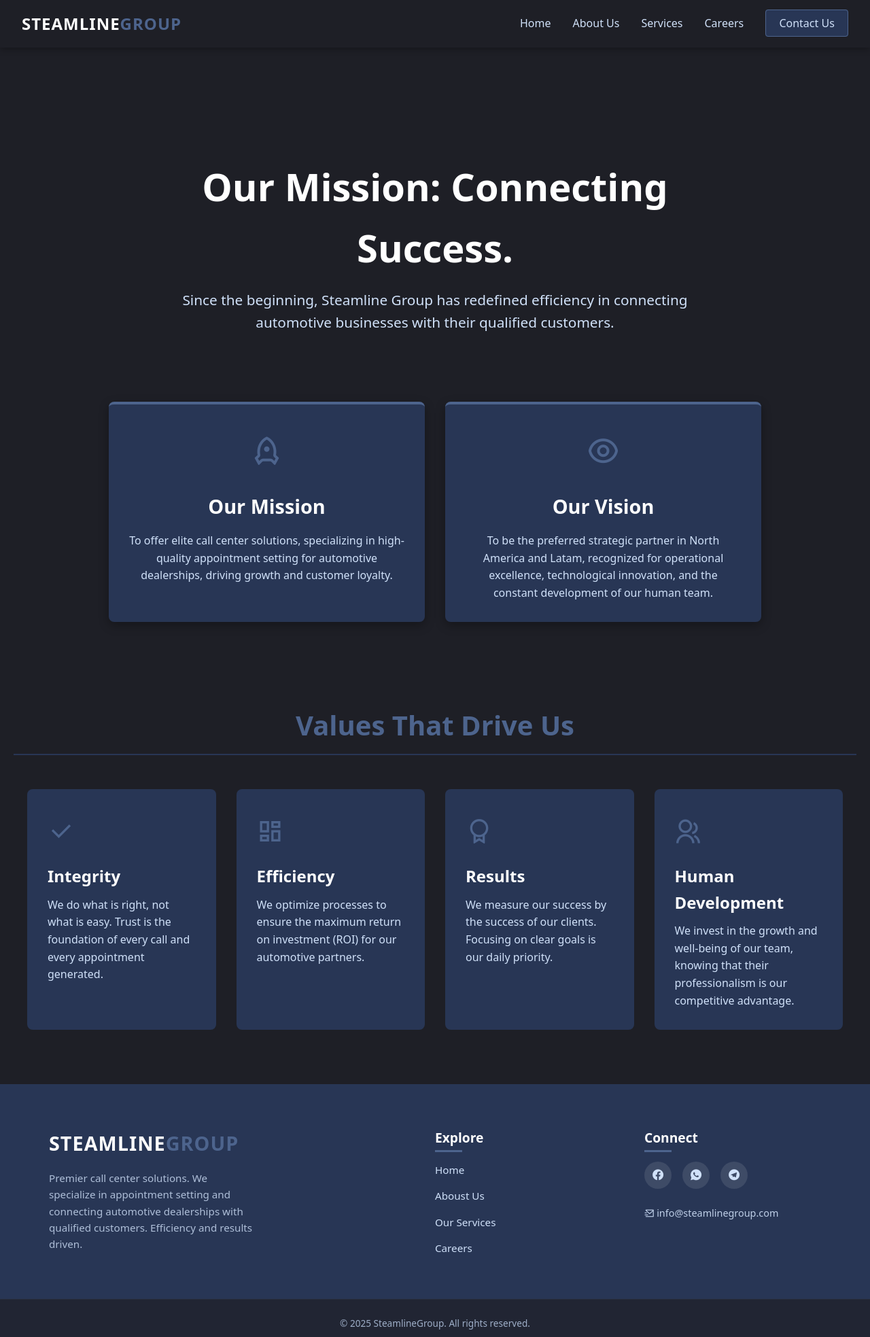
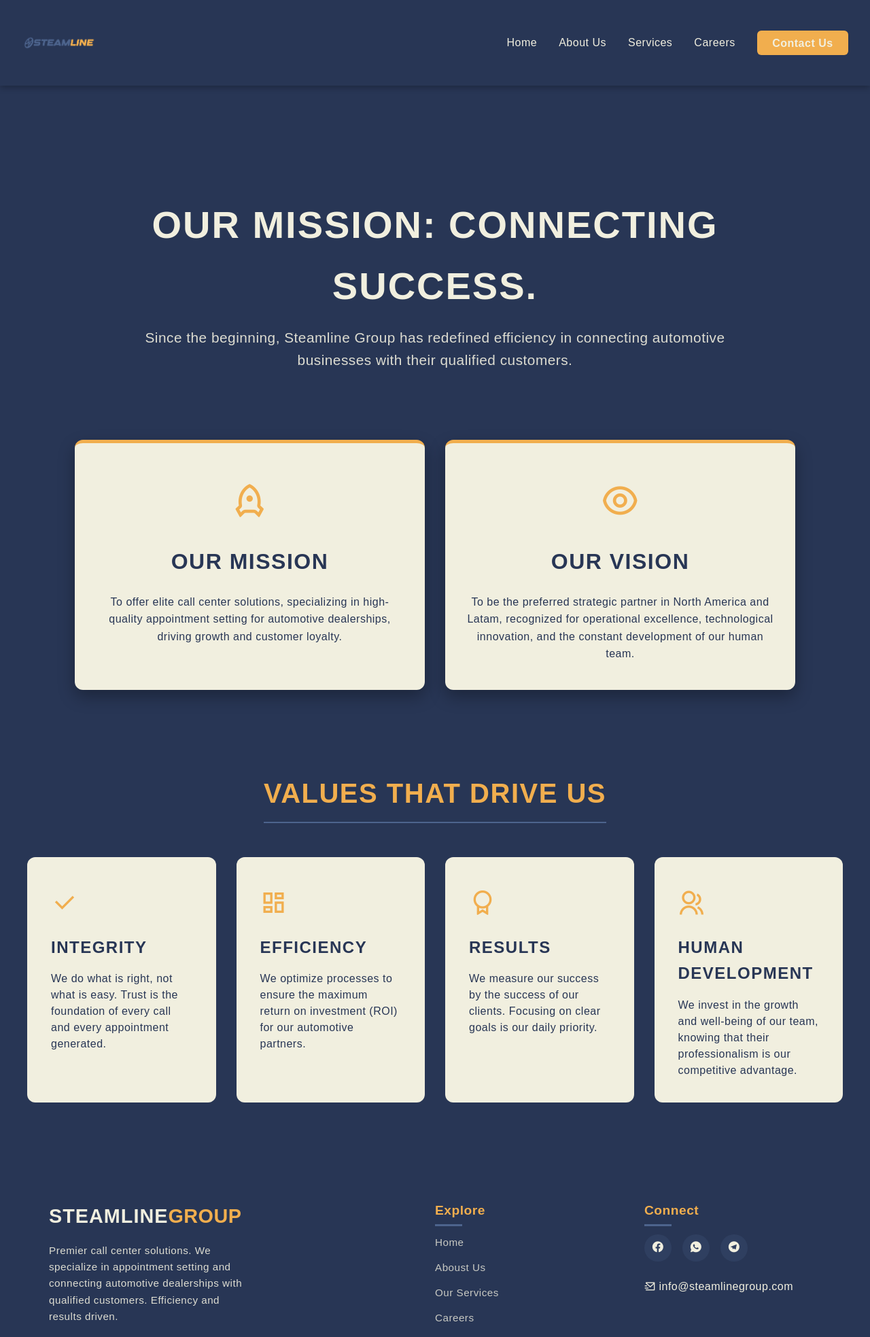
Before and after one commit to rafaeldevs96/proyecto-german, a plain HTML site: page aboutUs.html in a window 1280 px wide. Shown: the top 1967 px of the page at 68% size. Drawn offline with nearby package versions, Linux system fonts and the light colour scheme; a web font is replaced by a local one.

Commit message:
feat: update typography to official brand fonts and fix footer styles

```diff
--- a/aboutUs.html
+++ b/aboutUs.html
@@ -11,7 +11,9 @@
 <body>
 
     <nav class="navbar">
-        <a href="index.html" class="logo">STEAMLINE<span class="highlight">GROUP</span></a>
+        <a href="assets/LOGO PNG.png" class="logo">
+        <img src="assets/LOGO PNG.png" alt="Steam line Logo" class="logo-img">
+    </a>
 
         <ul class="nav-menu">
             <li class="nav-item"><a href="index.html" class="nav-link">Home</a></li>
--- a/css/about.css
+++ b/css/about.css
@@ -1,9 +1,11 @@
-/* --- ESTILOS DE LA PÁGINA ABOUT US --- */
+/* ================================================= */
+/* --- ESTILOS COMPLETOS: PÁGINA ABOUT US (CON FIX DE ANIMACIÓN) --- */
+/* ================================================= */
 
 .about-page-content {
-    padding-top: 80px; /* Espacio para el Navbar */
-    background-color: var(--color-bg-main);
-    color: var(--color-text-light);
+    padding-top: 80px;
+    background-color: #283655; /* Oxfort Blue */
+    color: #F1EFDF; /* Light Grayish Yellow */
 }
 
 .about-hero-header {
@@ -15,67 +17,72 @@
 
 .main-title {
     font-size: 3.5rem;
-    color: var(--color-white);
+    color: #F1EFDF;
     margin-bottom: 15px;
 }
 
 .subtitle-text {
     font-size: 1.3rem;
-    color: var(--color-text-light);
+    color: #F1EFDF;
+    opacity: 0.9;
 }
 
-/* --- Misión y Visión (Dos Columnas) --- */
+/* --- Misión y Visión --- */
 
 .mission-vision-grid {
     display: flex;
+    flex-direction: row;
     justify-content: center;
+    align-items: stretch;
     gap: 30px;
-    max-width: 1000px;
+    max-width: 1100px;
     margin: 40px auto;
     padding: 0 20px;
 }
 
 .mv-card {
     flex: 1;
-    background-color: var(--color-secondary);
-    padding: 30px;
-    border-radius: 8px;
+    background-color: #F1EFDF;
+    padding: 40px 30px;
+    border-radius: 12px;
     text-align: center;
-    box-shadow: 0 5px 15px rgba(0, 0, 0, 0.3);
-    border-top: 4px solid var(--color-accent); /* Detalle de acento */
+    box-shadow: 0 10px 25px rgba(0, 0, 0, 0.3);
+    border-top: 5px solid #F1AE4E;
+
+    /* --- FIX ANIMACIÓN --- */
+    opacity: 0; /* Empieza invisible */
+    transform: translateY(30px); /* Empieza un poco abajo */
+    animation: fadeInUpCustom 0.8s ease-out forwards;
+    transition: transform 0.3s ease, box-shadow 0.3s ease;
 }
 
-.mv-card h2 {
-    color: var(--color-white);
-    font-size: 1.8rem;
-    margin-bottom: 15px;
+.mv-card:hover {
+    transform: translateY(-10px) !important; /* El !important evita conflicto con la animación al terminar */
+    box-shadow: 0 15px 35px rgba(0, 0, 0, 0.5);
 }
 
-.mv-icon {
-    font-size: 3rem;
-    color: var(--color-accent);
-    display: block;
-    margin-bottom: 20px;
-}
+.mv-card h2 { color: #283655; font-size: 2rem; margin-bottom: 20px; }
+.mv-card p { color: #283655; line-height: 1.6; }
+.mv-icon { font-size: 3.5rem; color: #F1AE4E; margin-bottom: 20px; display: block; }
 
-/* --- Valores Fundamentales (Grid de 4) --- */
+/* --- Valores Fundamentales --- */
 
 .core-values-section {
     padding: 80px 20px;
-    background-color: var(--color-bg-main);
+    background-color: #283655;
 }
 
 .section-heading {
     text-align: center;
     font-size: 2.5rem;
-    color: var(--color-accent);
+    color: #F1AE4E;
     margin-bottom: 50px;
-    border-bottom: 2px solid var(--color-secondary);
-    display: inline-block;
-    padding-bottom: 10px;
+    border-bottom: 2px solid #4D648D;
+    display: block;
+    max-width: fit-content;
     margin-left: auto;
     margin-right: auto;
-    display: block;
+    padding-bottom: 10px;
 }
 
 .values-grid {
@@ -87,95 +94,51 @@
 }
 
 .value-item {
-    background-color: var(--color-secondary);
-    padding: 30px;
-    border-radius: 8px;
-    text-align: left;
-}
-
-.value-item h3 {
-    color: var(--color-white);
-    font-size: 1.5rem;
-    margin-bottom: 10px;
-}
-
-.value-icon {
-    font-size: 2.5rem;
-    color: var(--color-accent);
-    margin-bottom: 15px;
-    display: block;
-}
-
-/* Responsive para About Us */
-@media (max-width: 768px) {
-    .mission-vision-grid {
-        flex-direction: column;
-    }
-    .about-hero-header {
-        padding: 50px 20px 40px;
-    }
-    .main-title {
-        font-size: 2.5rem;
-    }
-}
-
-
-/* --------------------------------- */
-/* --- Misión y Visión (Actualizado) --- */
-/* --------------------------------- */
-
-.mv-card {
-    flex: 1;
-    background-color: var(--color-secondary);
-    padding: 30px;
-    border-radius: 8px;
-    text-align: center;
-    box-shadow: 0 5px 15px rgba(0, 0, 0, 0.3);
-    border-top: 4px solid var(--color-accent);
-
-    /* ANIMACIÓN BASE: Fade-In al cargar */
-    opacity: 0; /* Oculta el elemento al inicio */
-    animation: fadeInUp 0.8s ease-out forwards; /* Aplica la animación */
-
-    /* HOVER BASE */
-    transition: transform 0.3s ease, box-shadow 0.3s ease;
-}
-
-.mv-card:hover {
-    transform: translateY(-8px); /* Sube 8px */
-    box-shadow: 0 15px 30px rgba(0, 0, 0, 0.6); /* Sombra más fuerte */
-}
-
-/* --------------------------------- */
-/* --- Valores Fundamentales (Actualizado) --- */
-/* --------------------------------- */
-
-.value-item {
-    background-color: var(--color-secondary);
-    padding: 30px;
-    border-radius: 8px;
+    background-color: #F1EFDF;
+    padding: 35px;
+    border-radius: 12px;
     text-align: left;
 
-    /* ANIMACIÓN BASE: Fade-In al cargar */
-    opacity: 0; /* Oculta el elemento al inicio */
-    animation: fadeInUp 0.8s ease-out forwards;
-
-    /* HOVER BASE */
+    /* --- FIX ANIMACIÓN --- */
+    opacity: 0;
+    transform: translateY(30px);
+    animation: fadeInUpCustom 0.8s ease-out forwards;
     transition: transform 0.3s ease, box-shadow 0.3s ease;
 }
 
 .value-item:hover {
-    transform: translateY(-8px); /* Sube 8px */
-    box-shadow: 0 15px 30px rgba(0, 0, 0, 0.6); /* Sombra más fuerte */
+    transform: translateY(-8px) !important;
+    box-shadow: 0 15px 30px rgba(0, 0, 0, 0.4);
 }
 
+.value-item h3 { color: #283655; font-size: 1.5rem; margin-bottom: 15px; }
+.value-item p { color: #283655; line-height: 1.5; }
+.value-icon { font-size: 2.5rem; color: #F1AE4E; margin-bottom: 15px; display: block; }
 
-/* --- EFECTO CASCADA (Delay para carga escalonada) --- */
+/* --- DELAYS ESCALONADOS --- */
+.mission-vision-grid .mv-card:nth-child(1) { animation-delay: 0.2s; }
+.mission-vision-grid .mv-card:nth-child(2) { animation-delay: 0.4s; }
 
-.mission-vision-grid .mv-card:nth-child(1) { animation-delay: 0.1s; }
-.mission-vision-grid .mv-card:nth-child(2) { animation-delay: 0.3s; }
+.values-grid .value-item:nth-child(1) { animation-delay: 0.6s; }
+.values-grid .value-item:nth-child(2) { animation-delay: 0.8s; }
+.values-grid .value-item:nth-child(3) { animation-delay: 1.0s; }
+.values-grid .value-item:nth-child(4) { animation-delay: 1.2s; }
 
-.values-grid .value-item:nth-child(1) { animation-delay: 0.5s; }
-.values-grid .value-item:nth-child(2) { animation-delay: 0.7s; }
-.values-grid .value-item:nth-child(3) { animation-delay: 0.9s; }
-.values-grid .value-item:nth-child(4) { animation-delay: 1.1s; }
+/* --- DEFINICIÓN DE LA ANIMACIÓN (Asegúrate de que esté esto) --- */
+@keyframes fadeInUpCustom {
+    from {
+        opacity: 0;
+        transform: translateY(30px);
+    }
+    to {
+        opacity: 1;
+        transform: translateY(0);
+    }
+}
+
+/* --- RESPONSIVE --- */
+@media (max-width: 850px) {
+    .mission-vision-grid { flex-direction: column; align-items: center; }
+    .mv-card { width: 100%; max-width: 500px; }
+    .main-title { font-size: 2.5rem; }
+}
--- a/css/styles.css
+++ b/css/styles.css
@@ -1,12 +1,52 @@
-/* 1. Definimos las variables de colores  */
-:root {
-  --color-bg-main: #1E1F26;      /* Midnight Blue (Fondo principal) */
-  --color-secondary: #283655;    /* Indigo Ink (Secciones secundarias/Tarjetas) */
-  --color-accent: #4D648D;       /* Blueberry (Detalles/Hover) */
-  --color-text-light: #D0E1F9;   /* Periwinkle (Texto principal) */
-  --color-white: #FFFFFF;        /* Blanco puro para títulos importantes */
+
+
+/* Importación de fuentes oficiales */
+@font-face {
+    font-family: 'HeadlineOne';
+    src: url('/fonts/HeadlineOneHPLHS.woff2') format('woff2');
+    font-weight: normal;
 }
 
+@font-face {
+    font-family: 'CodeBold';
+    src: url('/fonts/CodeBold.woff2') format('woff2');
+    font-weight: bold;
+}
+
+@font-face {
+    font-family: 'TTInterphases';
+    src: url('/fonts/TTInterphasesPro-Regular.woff2') format('woff2');
+    font-weight: normal;
+}
+
+:root {
+  /* --- COLORES PRINCIPALES --- */
+
+  /* Azul Oxford (Oxfort Blue): Úsalo para el fondo principal de la página */
+  /* Reemplaza a --color-bg-main anterior */
+  --color-bg-main: #283655;
+
+  /* Azul Real (Royal Azure): Ideal para detalles, iconos y estados hover */
+  /* Mantiene el nombre --color-accent para que no rompa tus estilos actuales */
+  --color-accent: #4D648D;
+
+  /* Naranja Suave (Soft Orange): Perfecto para botones y elementos que deben resaltar */
+  --color-highlight: #F1AE4E;
+
+  /* Amarillo Grisáceo Claro (Light Grayish Yellow): Úsalo para fondos de tarjetas o secciones */
+  --color-secondary: #F1EFDF;
+
+  /* --- COLORES DE TEXTO --- */
+
+  /* Periwinkle/Gris muy claro para texto sobre fondos oscuros */
+  --color-text-light: #F1EFDF;
+
+  /* Azul Oxford oscuro para texto que vaya sobre fondos claros (como las tarjetas) */
+  --color-text-dark: #283655;
+
+  /* Blanco puro para títulos de máximo impacto */
+  --color-white: #FFFFFF;
+}
 
 * {
   margin: 0;
@@ -42,6 +82,38 @@ input, button, textarea, select {
   font: inherit;
 }
 
+h1, .hero-title {
+    font-family: 'HeadlineOne', sans-serif;
+    text-transform: uppercase; /* Esto fuerza las mayúsculas como en la imagen */
+    letter-spacing: 1px; /* Para darle ese aire de diseño editorial */
+}
+
+/* --- Estilos Globales de Texto --- */
+
+body, p, span, li, input, textarea, select {
+    font-family: 'TTInterphases', sans-serif; /* Texto informativo */
+    letter-spacing: 0.5px;
+}
+
+/* Títulos Principales (Hero, About Us Main Title) */
+h1, .main-title, .footer-logo {
+    font-family: 'HeadlineOne', sans-serif;
+    text-transform: uppercase;
+    letter-spacing: 2px;
+}
+
+/* Títulos Secundarios (Tarjetas, Secciones de Servicios) */
+h2, h3, .mv-card h2, .detail-content h2, .job-header h3 {
+    font-family: 'CodeBold', sans-serif;
+    text-transform: uppercase;
+    letter-spacing: 1.5px;
+}
+
+/* Títulos de menor jerarquía y Badges */
+h4, .job-badge, .btn-submit, .btn-job-apply {
+    font-family: 'CodeBold', sans-serif;
+    font-weight: bold;
+}
 
 
 /* --- ESTILOS DE LA NAVBAR --- */
@@ -50,41 +122,52 @@ input, button, textarea, select {
     display: flex;
     justify-content: space-between;
     align-items: center;
-    background-color: var(--color-bg-main); /* #1E1F26 */
-    padding: 1rem 2rem;
-    position: sticky;
+    background-color: var(--color-bg-main);
+    /* Reducimos el padding vertical para que la barra no sea tan gruesa */
+    padding: 0.5rem 2rem;
     top: 0;
     z-index: 1000;
     box-shadow: 0 2px 10px rgba(0,0,0,0.3);
+    /* Asegura una altura mínima estilizada */
+    min-height: 70px;
 }
 
-
 .logo {
-    font-size: 1.5rem;
-    font-weight: bold;
-    color: var(--color-white);
+    display: flex;
+    align-items: center;
     text-decoration: none;
-    letter-spacing: 1px;
+    height: auto;
 }
 
-.logo .highlight {
-    color: var(--color-accent); /* #4D648D */
+/* Ajuste de la imagen del logo corregido */
+.logo-img {
+    /* 200px era demasiado; 55px es ideal para este tipo de navbars */
+    height: 110px;
+    width: auto;
+    object-fit: contain;
+    transition: transform 0.3s ease;
+    display: block;
 }
 
+.logo-img:hover {
+    transform: scale(1.05);
+}
 
 .nav-menu {
     display: flex;
     list-style: none;
     align-items: center;
-    gap: 2rem; /* Espacio entre items */
+    gap: 2rem;
 }
 
 .nav-link {
-    color: var(--color-text-light); /* #D0E1F9 */
+    color: var(--color-text-light);
     text-decoration: none;
     font-weight: 500;
     transition: color 0.3s ease;
     font-size: 1rem;
+    /* Alineación óptica con el centro del logo */
+    line-height: 1;
 }
 
 .nav-link:hover {
@@ -93,19 +176,21 @@ input, button, textarea, select {
 
 
 .btn-contact {
-    background-color: var(--color-secondary); /* #283655 */
-    padding: 0.5rem 1.2rem;
-    border-radius: 4px;
-    border: 1px solid var(--color-accent);
+    background-color: var(--color-highlight);
+    color: var(--color-text-light);
+    padding: 0.6rem 1.4rem;
+    border-radius: 6px;
+    border: none;
+    font-weight: 700;
+    text-decoration: none;
     transition: all 0.3s ease;
 }
 
 .btn-contact:hover {
-    background-color: var(--color-text-light);
+    background-color: var(--color-white);
     color: var(--color-bg-main);
-    font-weight: bold;
+    transform: translateY(-2px);
 }
-
 
 .hamburger {
     display: none;
@@ -177,12 +262,18 @@ input, button, textarea, select {
 
 /* --- ESTILOS DEL FOOTER --- */
 
+
+/* ================================================= */
+/* --- FOOTER UNIFICADO (SIN PUNTOS Y COLORES) --- */
+/* ================================================= */
+
 .footer {
-    /* Usamos el segundo color más oscuro para diferenciarlo del body */
-    background-color: var(--color-secondary); /* #283655 */
-    color: var(--color-text-light);
+    /* Fondo principal: Oxfort Blue */
+    background-color: #283655;
+    /* Texto principal: Light Grayish Yellow */
+    color: #F1EFDF;
     padding-top: 4rem;
-    margin-top: auto; /* Empuja el footer al fondo si hay poco contenido */
+    margin-top: auto;
 }
 
 .footer-container {
@@ -190,7 +281,6 @@ input, button, textarea, select {
     margin: 0 auto;
     padding: 0 2rem;
     display: grid;
-    /* Creamos 3 columnas. La primera es más ancha (2fr) que las otras (1fr) */
     grid-template-columns: 2fr 1fr 1fr;
     gap: 3rem;
     padding-bottom: 3rem;
@@ -199,26 +289,29 @@ input, button, textarea, select {
 /* Títulos y Logo */
 .footer-logo {
     font-size: 1.8rem;
-    color: var(--color-white);
+    color: #F1EFDF;
     margin-bottom: 1rem;
     letter-spacing: 1px;
+    font-weight: 800;
 }
+
 .footer-logo .highlight {
-    color: var(--color-accent); /* #4D648D */
+    color: #F1AE4E; /* Soft Orange */
 }
 
 .footer-desc {
     font-size: 0.95rem;
-    opacity: 0.8;
+    opacity: 0.9;
     line-height: 1.6;
     max-width: 300px;
 }
 
 .footer-col h4 {
     font-size: 1.2rem;
-    color: var(--color-white);
+    color: #F1AE4E; /* Soft Orange */
     margin-bottom: 1.2rem;
     position: relative;
+    display: inline-block;
 }
 
 /* Decoración debajo de los títulos h4 */
@@ -226,31 +319,37 @@ input, button, textarea, select {
     content: '';
     position: absolute;
     left: 0;
-    bottom: -5px;
+    bottom: -8px;
     width: 40px;
     height: 3px;
-    background-color: var(--color-accent); /* #4D648D */
+    background-color: #4D648D; /* Royal Azure */
 }
 
-/* Enlaces del Footer */
+/* --- FIX: ELIMINAR PUNTOS DE LAS LISTAS --- */
 .footer-links {
-    list-style: none;
+    list-style: none; /* Quita los puntos */
+    padding: 0;       /* Quita el espacio lateral */
+    margin: 0;
 }
 
 .footer-links li {
     margin-bottom: 0.8rem;
+    display: flex;
+    align-items: center;
 }
 
 .footer-links a {
-    color: var(--color-text-light);
+    color: #F1EFDF;
     text-decoration: none;
-    transition: 0.3s;
+    transition: all 0.3s ease;
     font-size: 0.95rem;
+    opacity: 0.8;
 }
 
 .footer-links a:hover {
-    color: var(--color-white);
-    padding-left: 5px; /* Efecto sutil de movimiento */
+    color: #F1AE4E;
+    opacity: 1;
+    padding-left: 8px; /* Efecto de desplazamiento suave */
 }
 
 /* Redes Sociales */
@@ -258,6 +357,8 @@ input, button, textarea, select {
     display: flex;
     gap: 1rem;
     margin-bottom: 1.5rem;
+    list-style: none; /* Asegura que no tengan puntos si es un ul */
+    padding: 0;
 }
 
 .social-icon {
@@ -266,58 +367,56 @@ input, button, textarea, select {
     align-items: center;
     width: 40px;
     height: 40px;
-    background-color: rgba(255, 255, 255, 0.1); /* Fondo semi-transparente */
-    color: var(--color-text-light);
-    border-radius: 50%; /* Círculo perfecto */
+    background-color: rgba(77, 100, 141, 0.2);
+    color: #F1EFDF;
+    border-radius: 50%;
     text-decoration: none;
     font-size: 1.2rem;
     transition: all 0.3s ease;
 }
 
 .social-icon:hover {
-    background-color: var(--color-accent); /* #4D648D */
-    color: var(--color-white);
-    transform: translateY(-3px); /* Se eleva un poquito */
-}
-
-.footer-contact-info {
-    font-size: 0.9rem;
-    opacity: 0.9;
+    background-color: #F1AE4E;
+    color: #283655;
+    transform: translateY(-3px);
 }
 
 /* Barra Inferior Copyright */
 .footer-bottom {
-    background-color: var(--color-bg-main); /* #1E1F26 (Vuelve al oscuro total) */
+    background-color: #1E273D; /* Un azul más profundo */
     text-align: center;
     padding: 1.5rem;
-    border-top: 1px solid rgba(255,255,255, 0.05);
+    border-top: 1px solid rgba(241, 239, 223, 0.1);
     font-size: 0.85rem;
+    color: #F1EFDF;
     opacity: 0.7;
 }
 
-/* --- RESPONSIVE FOOTER --- */
+/* --- RESPONSIVE --- */
 @media (max-width: 768px) {
     .footer-container {
-        grid-template-columns: 1fr; /* Una sola columna en móvil */
+        grid-template-columns: 1fr;
         gap: 2.5rem;
         text-align: center;
     }
 
     .footer-desc {
-        margin: 0 auto; /* Centrar texto descripción */
+        margin: 0 auto;
     }
 
     .footer-col h4::after {
-        /* Centrar la línea decorativa en móvil */
         left: 50%;
         transform: translateX(-50%);
     }
 
+    .footer-links li {
+        justify-content: center;
+    }
+
     .social-links {
-        justify-content: center; /* Centrar iconos */
+        justify-content: center;
     }
 }
-
 
 
 
@@ -349,7 +448,7 @@ input, button, textarea, select {
 }
 
 .hero-content h1 span {
-    color: var(--color-accent);
+    color: var(--color-highlight);
 }
 
 .hero-content p {
@@ -368,7 +467,7 @@ input, button, textarea, select {
 
 .btn-primary {
     padding: 0.9rem 1.6rem;
-    background-color: var(--color-accent);
+    background-color: var(--color-highlight);
     color: var(--color-white);
     border-radius: 6px;
     text-decoration: none;
@@ -526,31 +625,29 @@ input, button, textarea, select {
 }
 
 .why-us-card {
-    background-color: var(--color-secondary); /* Usa el Indigo Ink para las tarjetas */
+    background-color: var(--color-secondary);
     padding: 30px;
     border-radius: 15px;
     /* Efecto de borde sutil */
-    border: 1px solid rgba(77, 100, 141, 0.3); /* Borde sutil basado en --color-accent */
+    border: 1px solid rgba(77, 100, 141, 0.3);
     box-shadow: 0 6px 15px rgba(0, 0, 0, 0.3);
     transition: transform 0.4s ease, box-shadow 0.4s ease;
     text-align: center;
 }
 
 .why-us-card:hover {
-    transform: translateY(-8px); /* Se eleva más */
-    box-shadow: 0 12px 25px rgba(0, 0, 0, 0.5); /* Sombra más fuerte */
-    border-color: var(--color-accent); /* Resalta el borde al pasar el mouse */
+    transform: translateY(-8px);
+    box-shadow: 0 12px 25px rgba(0, 0, 0, 0.5);
+    border-color: var(--color-accent);
 }
 
-/* Estilo para el contenedor del icono (el círculo) */
 .card-icon-wrapper {
     display: inline-flex;
     justify-content: center;
     align-items: center;
     width: 60px;
     height: 60px;
-    /* Usa un degradado sutil en el fondo del icono */
-    background: linear-gradient(45deg, var(--color-accent), #6d88b4);
+    background: linear-gradient(45deg, var(--color-bg-main), #283655);
     border-radius: 50%;
     margin: 0 auto 20px;
     box-shadow: 0 3px 10px rgba(0, 0, 0, 0.3);
@@ -558,18 +655,18 @@ input, button, textarea, select {
 
 .why-us-card i {
     font-size: 2rem;
-    color: var(--color-white); /* Icono blanco */
+    color: var(--color-highlight); /* Icono blanco */
 }
 
 .why-us-card h3 {
     font-size: 1.3rem;
     font-weight: 700;
     margin-bottom: 10px;
-    color: var(--color-white);
+    color: var(--color-text-dark);
 }
 
 .why-us-card p {
-    color: var(--color-text-light);
+    color: var(--color-text-dark);
     opacity: 0.85;
     font-size: 0.95rem;
     line-height: 1.6;
@@ -622,7 +719,7 @@ input, button, textarea, select {
 
 .trust-features i {
     /* El ícono de check con el color de acento */
-    color: var(--color-accent);
+    color: #F1AE4E;
     font-size: 1.2rem;
     margin-right: 10px;
     margin-top: 2px;
@@ -689,8 +786,8 @@ input, button, textarea, select {
     padding: 12px 25px;
     /* CAMBIO CLAVE: Botón Primary-Ghost */
     background-color: transparent;
-    border: 2px solid var(--color-accent);
-    color: var(--color-accent);
+    border: 2px solid var(--color-highlight);
+    color: var(--color-highlight);
     border-radius: 8px;
     text-decoration: none;
     font-weight: 700;
```
Also changed, not shown: careers.html (+4 -1 lines), contact.html (+4 -1 lines), css/careers.css (+30 -27 lines), css/contact.css (+54 -47 lines), css/services.css (+34 -25 lines), index.html (+3 -1 lines), services.html (+7 -5 lines), assets/LOGO PNG.png (added), assets/niplles.png (added).
